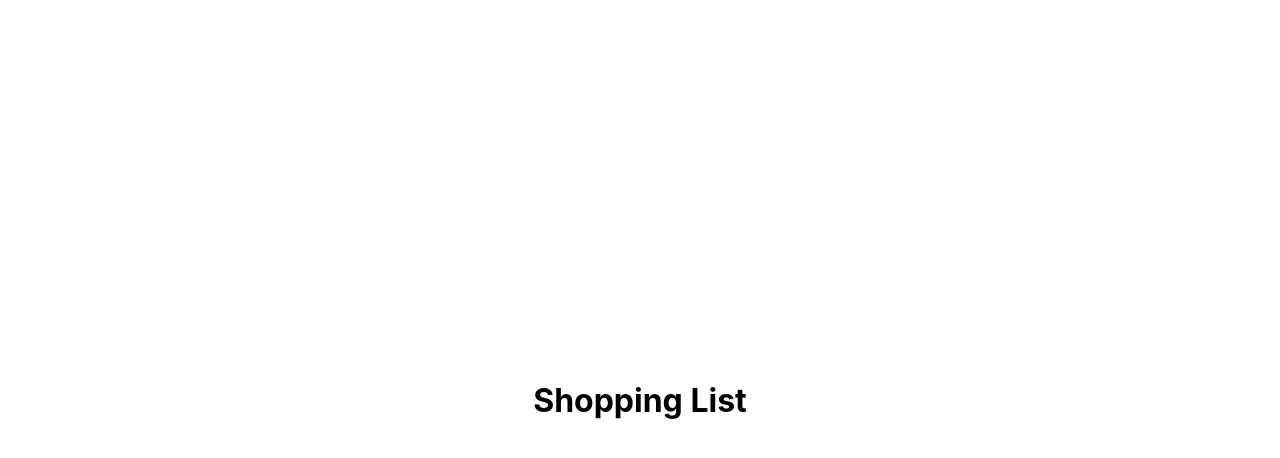
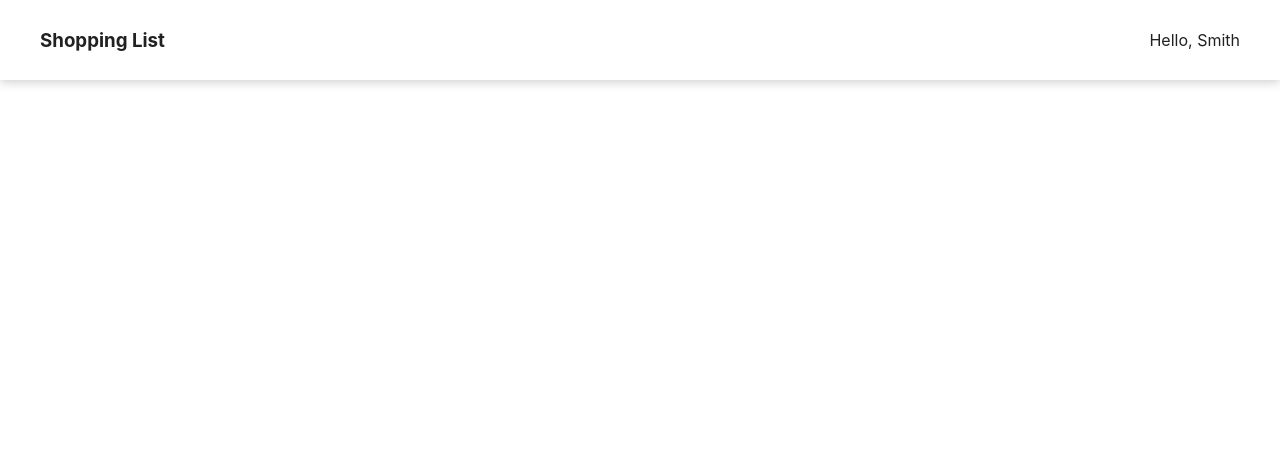
Before and after one commit to ringtho/shoppinglist-frontend, a React (Create React App) app: page / in a window 1280 px wide. Shown: the top 458 px of the page. Built offline with nearby package versions, Linux system fonts and the light colour scheme; the HTML template or start-up script is replaced by a standard one.

Commit message:
feat: Create Navbar component

```diff
--- a/package.json
+++ b/package.json
@@ -9,6 +9,7 @@
     "react": "^18.2.0",
     "react-dom": "^18.2.0",
     "react-scripts": "5.0.1",
+    "sass": "^1.68.0",
     "web-vitals": "^2.1.4"
   },
   "scripts": {
--- a/src/App.js
+++ b/src/App.js
@@ -1,12 +1,15 @@
 import React from 'react'
+import Home from './pages/Home/Home'
 
 function App () {
   return (
-    <div className="App">
+    <main>
       <header>
-        <h1>Shopping List</h1>
+        <Home />
       </header>
-    </div>
+      <section>
+      </section>
+    </main>
   )
 }
 
--- /dev/null
+++ b/src/components/Navbar/Navbar.jsx
@@ -0,0 +1,13 @@
+import React from 'react'
+import './Navbar.scss'
+
+const Navbar = () => {
+  return (
+    <nav className='home__nav'>
+        <h3>Shopping List</h3>
+        <p className='nav__user'>Hello, Smith</p>
+    </nav>
+  )
+}
+
+export default Navbar
--- /dev/null
+++ b/src/components/Navbar/Navbar.scss
@@ -0,0 +1,19 @@
+.home__nav {
+    height: 70px;
+    padding: 1rem;
+    box-shadow:0px 2px 10px rgba(0,0,0, 0.2);
+    position: sticky;
+
+    display: flex;
+    align-items: center;
+    justify-content: space-between;
+
+    @media  screen and (min-width: 720px) {
+        padding: 2.5rem;
+    }
+
+
+    .nav__user {
+        margin-left: auto;
+    }
+}
--- a/src/index.css
+++ b/src/index.css
@@ -1,3 +1,7 @@
+:root {
+  --text-color: #212121;
+}
+
 * {
   margin: 0;
   padding: 0;
@@ -5,14 +9,9 @@
 }
 
 body {
-  margin: 0;
   font-family: -apple-system, BlinkMacSystemFont, 'Segoe UI', 'Roboto', 'Oxygen',
     'Ubuntu', 'Cantarell', 'Fira Sans', 'Droid Sans', 'Helvetica Neue',
     sans-serif;
-  -webkit-font-smoothing: antialiased;
-  -moz-osx-font-smoothing: grayscale;
   min-height: 100vh;
-  display: flex;
-  align-items: center;
-  justify-content: center;
+  color: var(--text-color);
 }
--- /dev/null
+++ b/src/pages/Home/Home.jsx
@@ -0,0 +1,12 @@
+import React from 'react'
+import Navbar from '../../components/Navbar/Navbar'
+
+const Home = () => {
+  return (
+    <div>
+      <Navbar />
+    </div>
+  )
+}
+
+export default Home
```
Also changed, not shown: src/pages/Home/Home.scss (added), 1 other file (tests, documents, lock files or other folders).
